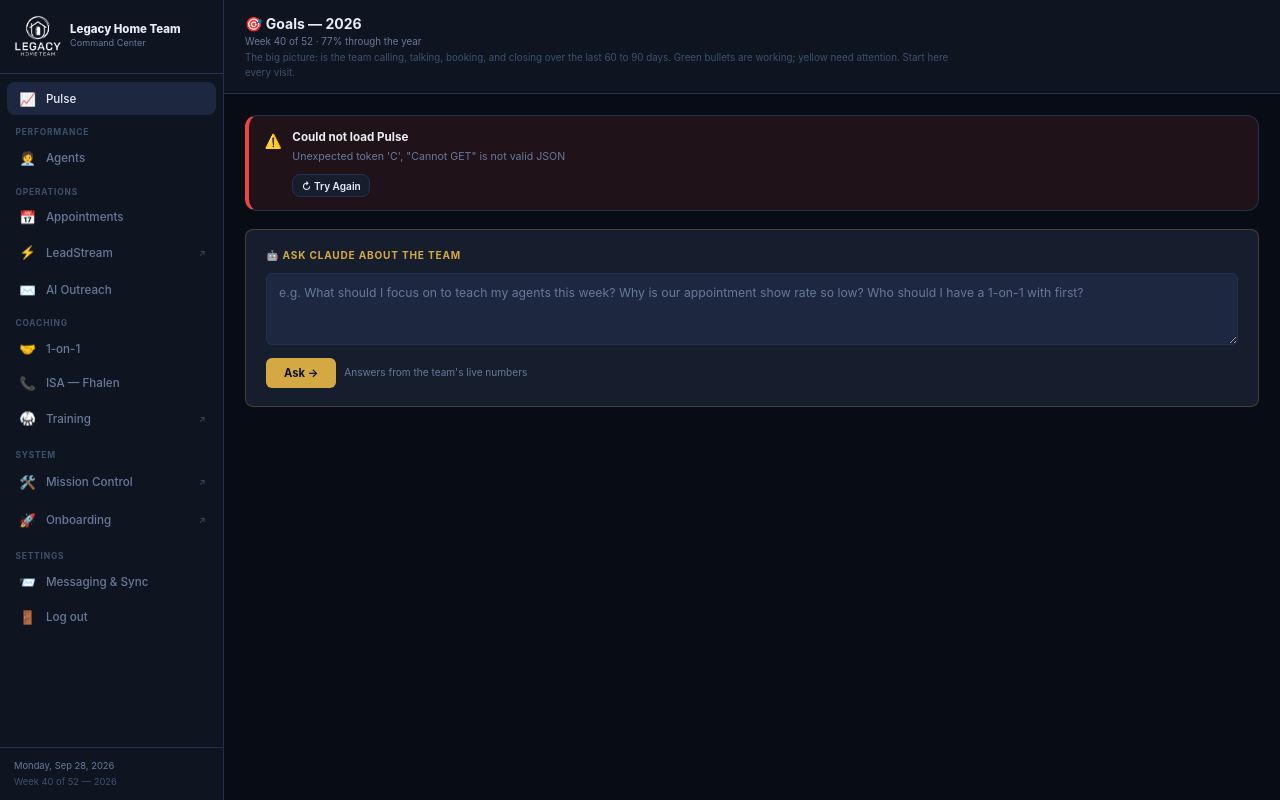
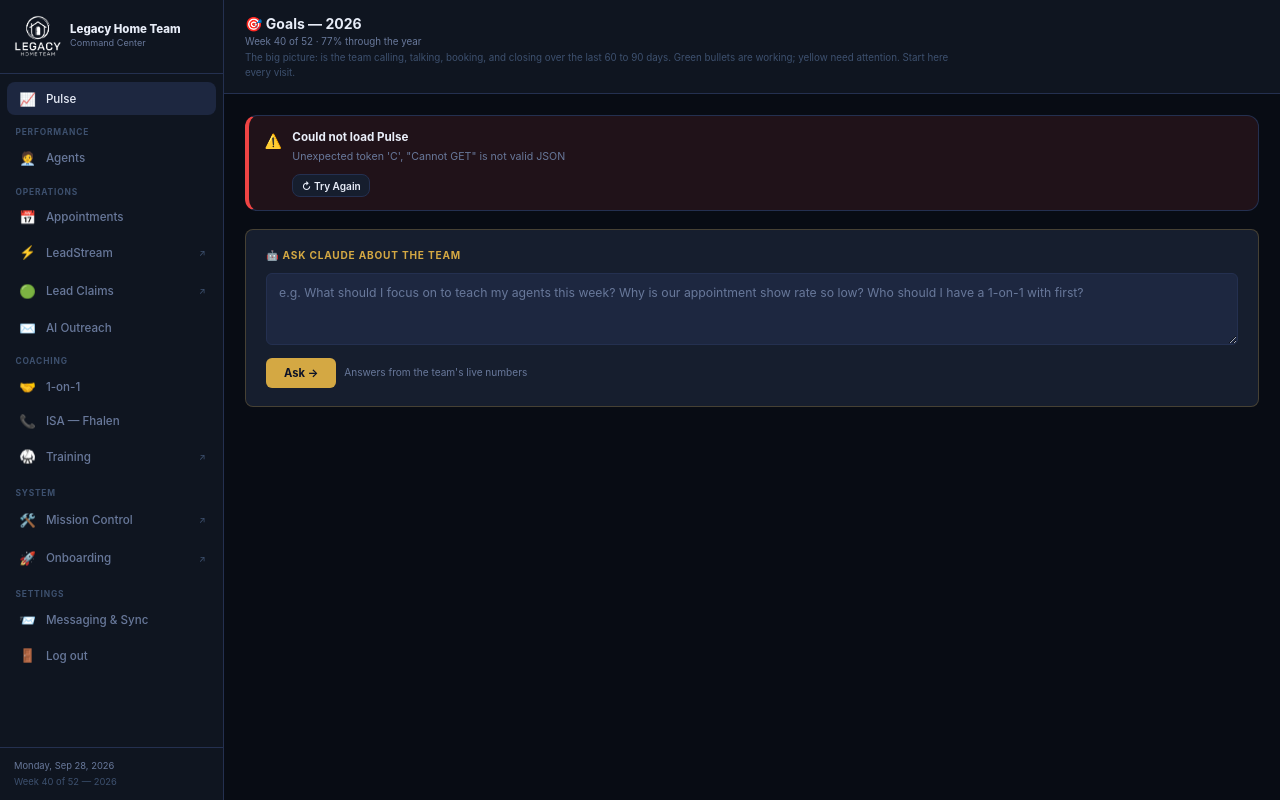
Before and after one commit to barryjenk777/fub-kpi-audit, a Flask app: template templates/dashboard.html in a window 1280 px wide. Run offline with Flask 3, Linux system fonts and the light colour scheme; the template is opened without the code that fills it, so the values that code supplies are empty.

Commit message:
feat(nav): Lead Claims board in the Operations menu
Co-Authored-By: Claude Fable 5 <noreply@anthropic.com>

```diff
--- a/templates/dashboard.html
+++ b/templates/dashboard.html
@@ -711,6 +711,10 @@ tbody tr:hover td{background:rgba(255,255,255,.018)}
       <span class="nav-icon">⚡</span> LeadStream
       <span class="nav-ext">↗</span>
     </a>
+    <a class="nav-item" href="/dispatch">
+      <span class="nav-icon">🟢</span> Lead Claims
+      <span class="nav-ext">↗</span>
+    </a>
     <button class="nav-item" data-tab="outreach" onclick="switchTab('outreach')">
       <span class="nav-icon">✉️</span> AI Outreach
     </button>
```
